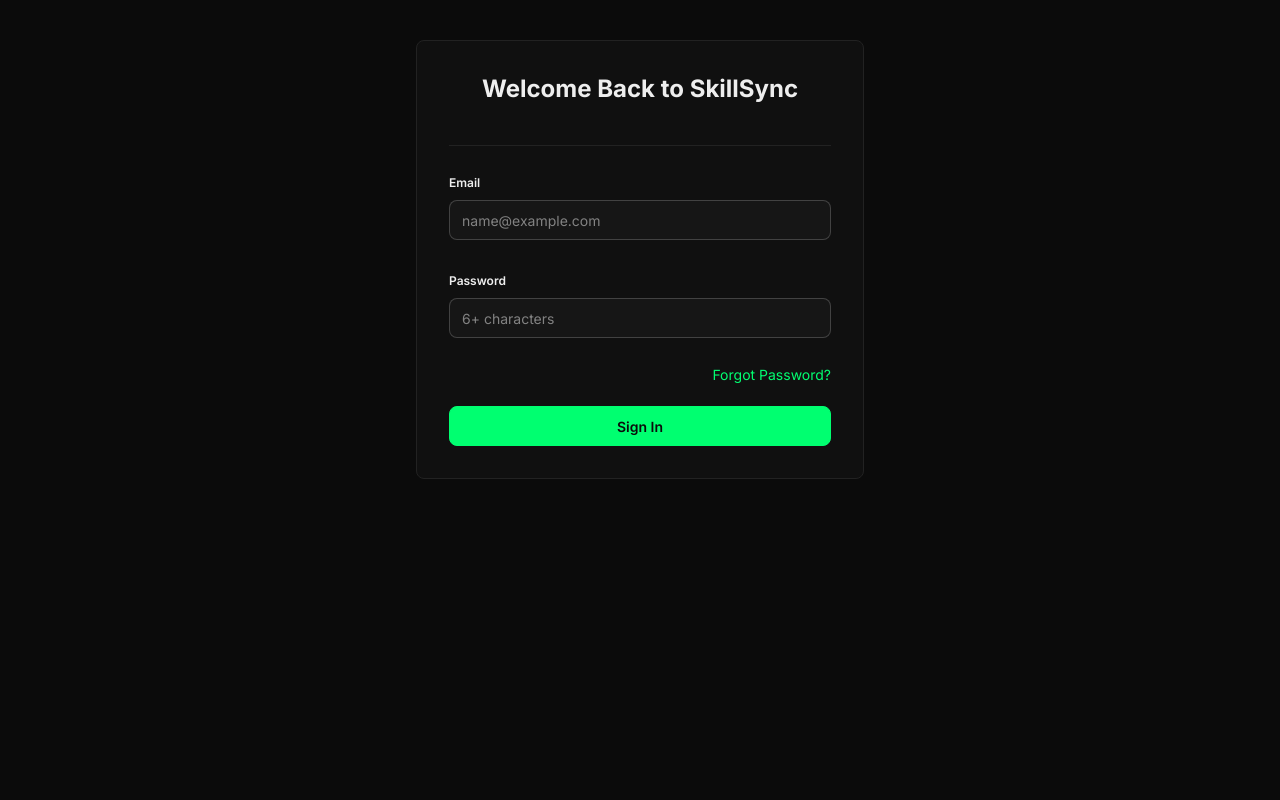
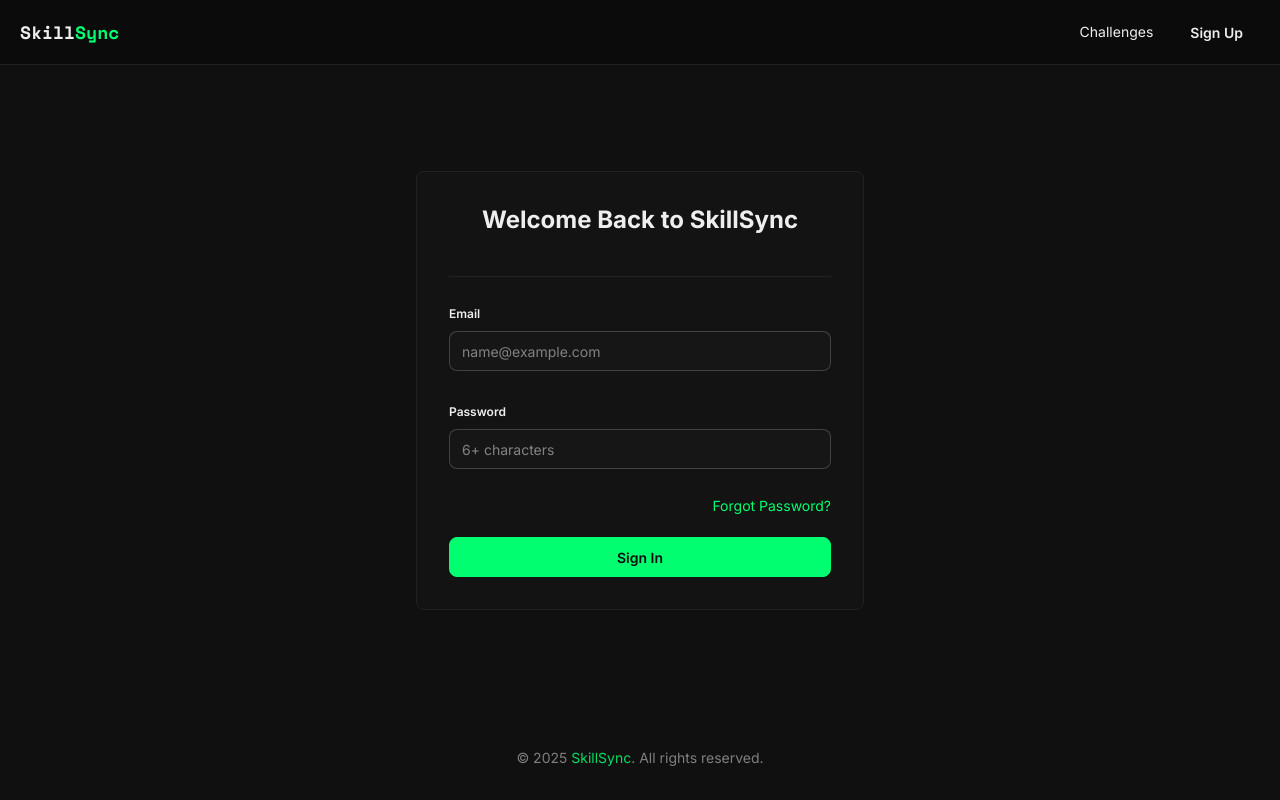
Before and after one commit to TheAnasObaid/SkillSync, a Next.js app in the folder frontend/: page /login in a window 1280 px wide. Built offline with nearby package versions, Linux system fonts and the light colour scheme; no server answers.

Commit message:
Refactor: re-architectured application's layout

```diff
--- /dev/null
+++ b/frontend/src/app/(auth)/layout.tsx
@@ -0,0 +1,17 @@
+import Footer from "@/components/Layout/Footer";
+import Header from "@/components/Layout/Header";
+import { ReactNode } from "react";
+
+const AuthLayout = ({ children }: { children: ReactNode }) => {
+  return (
+    <div className="flex flex-col min-h-screen bg-base-200/50">
+      <Header />
+      <main className="flex-grow flex items-center justify-center p-4">
+        {children}
+      </main>
+      <Footer />
+    </div>
+  );
+};
+
+export default AuthLayout;
--- a/frontend/src/app/(public)/layout.tsx
+++ b/frontend/src/app/(public)/layout.tsx
@@ -7,7 +7,7 @@
 
 const PublicLayout = ({ children }: Props) => {
   return (
-    <div className="flex flex-col min-h-screen">
+    <div className="grid min-h-screen">
       <Header />
       <main className="flex-grow">
         <div className="max-w-6xl mx-auto w-full px-4 sm:px-6 lg:px-8">
--- a/frontend/src/app/layout.tsx
+++ b/frontend/src/app/layout.tsx
@@ -1,13 +1,11 @@
-import AuthLayout from "@/components/Layout/AuthLayout";
 import { SocketProvider } from "@/context/SocketContext";
 import "@/styles/globals.css";
 import type { Metadata } from "next";
 import { Inter } from "next/font/google";
 
 export const metadata: Metadata = {
-  title: "SkillSync: You can and you win",
-  description:
-    "A competitive platform where businesses meet right developers to deliver the best solutions. It's where talent is proven, not just promised.",
+  title: "SkillSync",
+  description: "A competitive programming platform for real-world problems.",
 };
 
 const inter = Inter({
@@ -24,9 +22,7 @@
   return (
     <html lang="en" data-theme="skillsync-pro">
       <body className={`${inter.className} ${inter.variable} antialiased`}>
-        <SocketProvider>
-          <AuthLayout>{children}</AuthLayout>
-        </SocketProvider>
+        <SocketProvider>{children}</SocketProvider>
       </body>
     </html>
   );
--- a/frontend/src/components/Layout/Header.tsx
+++ b/frontend/src/components/Layout/Header.tsx
@@ -58,9 +58,8 @@
             </Link>
             {isClient && (
               <>
-                {" "}
-                {isClient && token && user && <NotificationBell />}{" "}
-                {/* <-- ADD THIS */}
+                {isClient && token && user && <NotificationBell />}
+
                 {token && user ? (
                   <div className="dropdown dropdown-end">
                     <button tabIndex={0} className="btn btn-ghost btn-circle">
```
